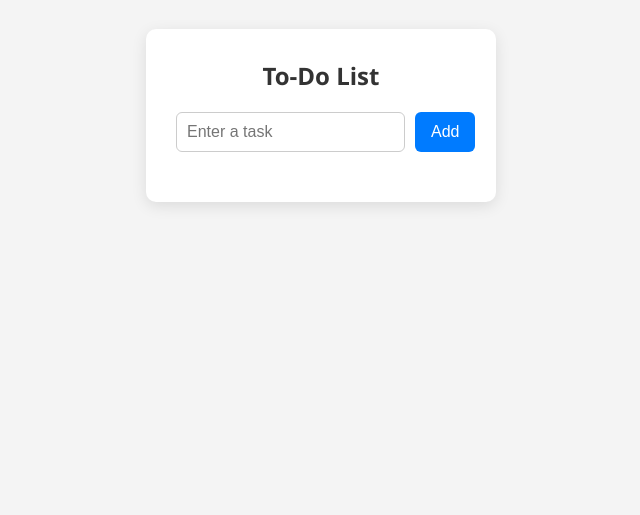
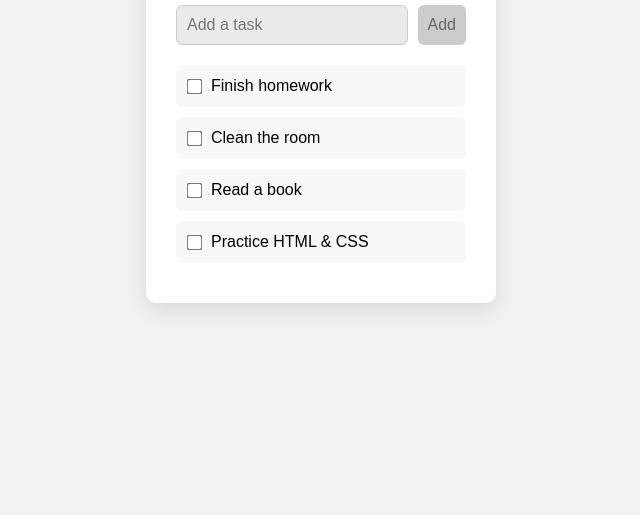
Before and after one commit to Anjali358/to-do-app, a plain HTML site: page todo.html in a window 1280 px wide. Shown: the part 285-800 px from the top of the page, without its empty margins (319-959 px from the left). Drawn offline with Linux system fonts and the light colour scheme.

Commit message:
Update todo.html

```diff
--- a/todo.html
+++ b/todo.html
@@ -3,18 +3,17 @@
 <head>
   <meta charset="UTF-8" />
   <meta name="viewport" content="width=device-width, initial-scale=1.0" />
-  <title>To-Do List App</title>
-
+  <title>To-Do List</title>
   <style>
     * {
+      box-sizing: border-box;
       margin: 0;
       padding: 0;
-      box-sizing: border-box;
     }
 
     body {
-      font-family: 'Segoe UI', sans-serif;
-      background-color: #f4f4f4;
+      font-family: Arial, sans-serif;
+      background-color: #f0f2f5;
       display: flex;
       justify-content: center;
       align-items: center;
@@ -22,11 +21,11 @@
     }
 
     .todo-container {
-      background-color: #ffffff;
+      background: #ffffff;
       padding: 30px;
+      width: 350px;
       border-radius: 10px;
-      box-shadow: 0 4px 15px rgba(0, 0, 0, 0.1);
-      width: 350px;
+      box-shadow: 0 8px 20px rgba(0, 0, 0, 0.1);
     }
 
     h2 {
@@ -41,63 +40,49 @@
       margin-bottom: 20px;
     }
 
-    input[type="text"] {
+    .input-section input {
       flex: 1;
       padding: 10px;
       font-size: 16px;
-      border: 1px solid #cccccc;
+      border: 1px solid #ccc;
       border-radius: 6px;
-      outline: none;
+      background-color: #eaeaea;
+      cursor: not-allowed;
     }
 
-    button {
-      padding: 10px 16px;
-      background-color: #007BFF;
-      color: #ffffff;
+    .input-section button {
+      padding: 10px;
       font-size: 16px;
+      background-color: #ccc;
+      color: #666;
       border: none;
       border-radius: 6px;
-      cursor: pointer;
-      transition: background-color 0.3s ease;
-    }
-
-    button:hover {
-      background-color: #0056b3;
+      cursor: not-allowed;
     }
 
     ul {
-      list-style-type: none;
+      list-style: none;
     }
 
     li {
-      background-color: #f9f9f9;
-      padding: 10px 12px;
+      background-color: #f8f8f8;
+      padding: 12px;
       margin-bottom: 10px;
       border-radius: 6px;
+      font-size: 16px;
       display: flex;
-      justify-content: space-between;
       align-items: center;
-      transition: background 0.3s;
+      gap: 10px;
     }
 
-    li.completed {
+    li input[type="checkbox"] {
+      transform: scale(1.2);
+      accent-color: #007BFF;
+    }
+
+    li.completed label {
       text-decoration: line-through;
       color: #777;
-      background-color: #e9e9e9;
-    }
-
-    .delete {
-      background-color: #dc3545;
-      color: #ffffff;
-      border: none;
-      padding: 6px 10px;
-      border-radius: 4px;
-      font-size: 14px;
-      cursor: pointer;
-    }
-
-    .delete:hover {
-      background-color: #a71d2a;
     }
   </style>
 </head>
@@ -105,40 +90,31 @@
 
   <div class="todo-container">
     <h2>To-Do List</h2>
+
     <div class="input-section">
-      <input type="text" id="taskInput" placeholder="Enter a task" />
-      <button onclick="addTask()">Add</button>
+      <input type="text" placeholder="Add a task" disabled />
+      <button disabled>Add</button>
     </div>
-    <ul id="taskList"></ul>
+
+    <ul>
+      <li>
+        <input type="checkbox" id="task1" />
+        <label for="task1">Finish homework</label>
+      </li>
+      <li>
+        <input type="checkbox" id="task2" />
+        <label for="task2">Clean the room</label>
+      </li>
+      <li>
+        <input type="checkbox" id="task3" />
+        <label for="task3">Read a book</label>
+      </li>
+      <li>
+        <input type="checkbox" id="task4" />
+        <label for="task4">Practice HTML & CSS</label>
+      </li>
+    </ul>
   </div>
-
-  <script>
-    function addTask() {
-      const taskInput = document.getElementById("taskInput");
-      const taskText = taskInput.value.trim();
-
-      if (taskText === "") return;
-
-      const li = document.createElement("li");
-      li.textContent = taskText;
-
-      li.addEventListener("click", function () {
-        li.classList.toggle("completed");
-      });
-
-      const deleteBtn = document.createElement("button");
-      deleteBtn.textContent = "Delete";
-      deleteBtn.className = "delete";
-      deleteBtn.onclick = function () {
-        li.remove();
-      };
-
-      li.appendChild(deleteBtn);
-      document.getElementById("taskList").appendChild(li);
-
-      taskInput.value = "";
-    }
-  </script>
 
 </body>
 </html>
```
